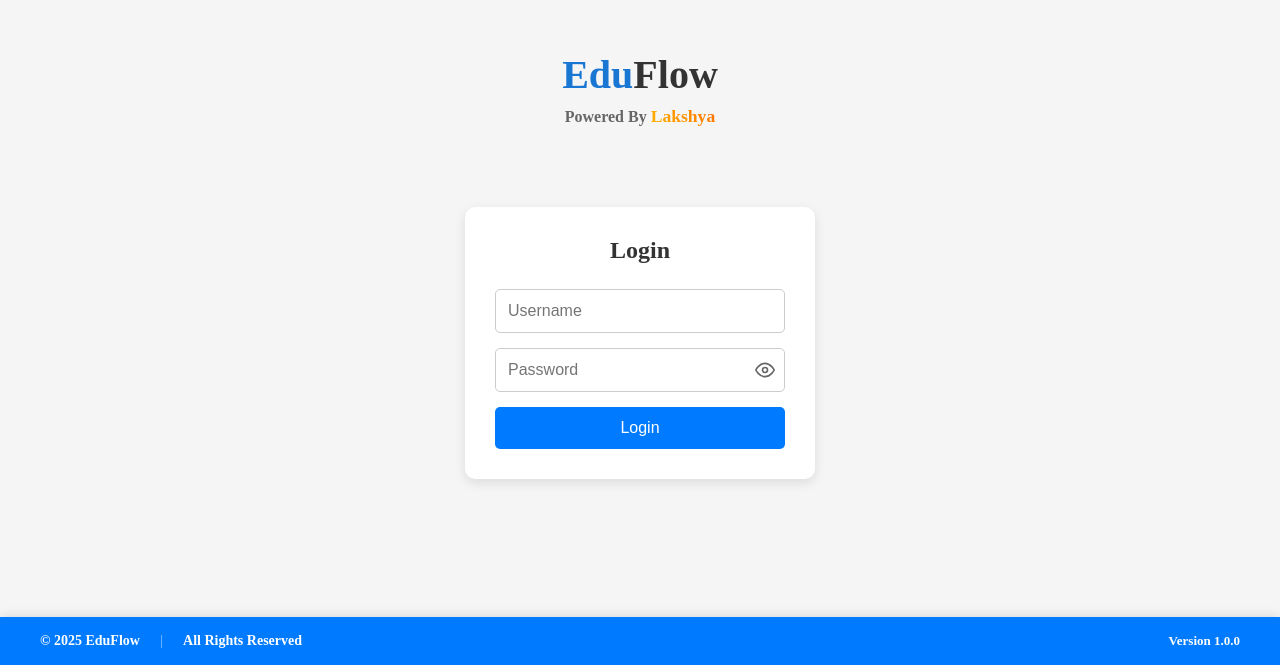
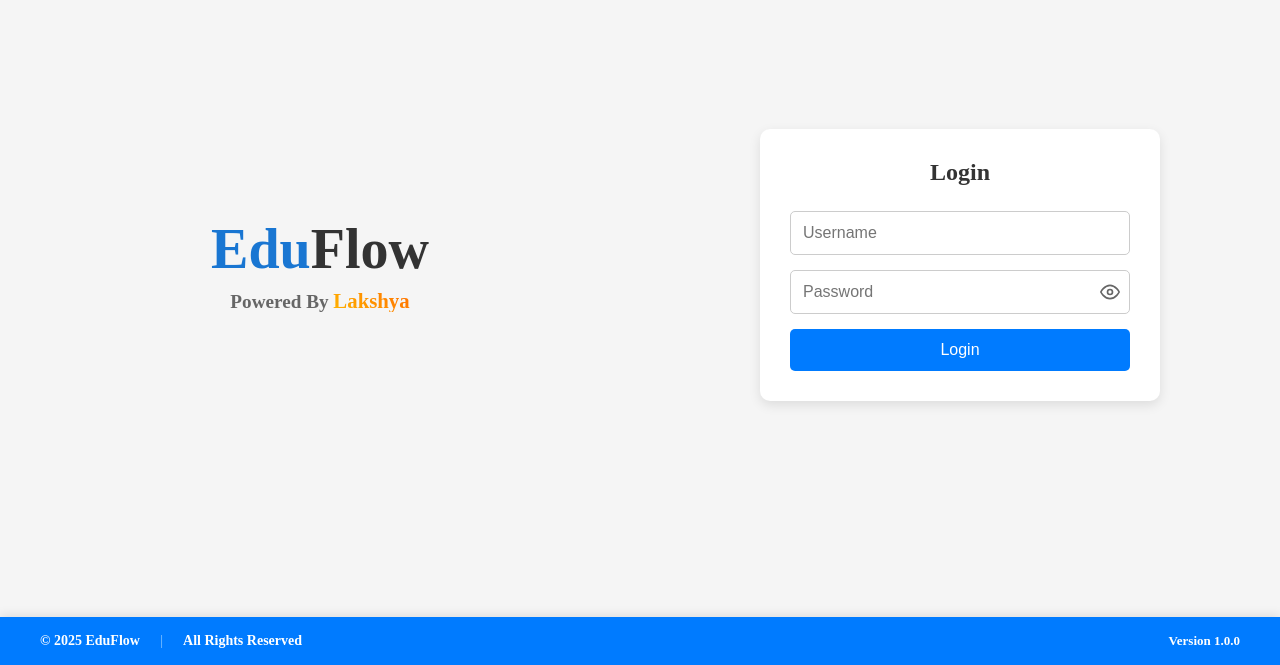
Before and after one commit to BonyRoy/Lakshya, a React (Vite) app: page / in a window 1280 px wide. Shown: the part 135-800 px from the top of the page. Built offline with nearby package versions, Linux system fonts and the light colour scheme.

Commit message:
login design updated

```diff
--- a/src/Pages/Login.jsx
+++ b/src/Pages/Login.jsx
@@ -161,10 +161,23 @@ const Login = () => {
           justifyContent: "center",
           alignItems: "center",
           backgroundColor: "#f5f5f5",
-          flexDirection: "column",
-          gap: "80px",
+          padding: "20px",
+          boxSizing: "border-box",
         }}
       >
+        {/* Main container - responsive flex direction */}
+        <div
+          style={{
+            display: "flex",
+            alignItems: "center",
+            justifyContent: "center",
+            gap: "60px",
+            maxWidth: "1200px",
+            width: "100%",
+          }}
+          className="main-container"
+        >
+          {/* Branding Section */}
           <div
             style={{
               display: "flex",
@@ -172,19 +185,23 @@ const Login = () => {
               alignItems: "center",
               justifyContent: "center",
               textAlign: "center",
+              flex: "1",
+              minWidth: "300px",
             }}
+            className="branding-section"
           >
             <h1
               style={{
                 margin: 0,
-              fontSize: "2.5rem",
+                fontSize: "3.5rem",
                 fontWeight: "bold",
                 marginBottom: "8px",
               }}
+              className="main-title"
             >
               <span
                 style={{
-                color: "#1976d2", // Blue like button color
+                  color: "#1976d2",
                 }}
               >
                 Edu
@@ -200,9 +217,10 @@ const Login = () => {
             <h2
               style={{
                 margin: 0,
-              fontSize: "1rem",
+                fontSize: "1.2rem",
                 color: "#666",
               }}
+              className="subtitle"
             >
               Powered By{" "}
               <span
@@ -213,7 +231,7 @@ const Login = () => {
                   WebkitTextFillColor: "transparent",
                   backgroundClip: "text",
                   fontWeight: "bold",
-                fontSize: "1.1rem",
+                  fontSize: "1.3rem",
                 }}
               >
                 Lakshya
@@ -221,6 +239,16 @@ const Login = () => {
             </h2>
           </div>
 
+          {/* Login Form Section */}
+          <div
+            style={{
+              flex: "1",
+              display: "flex",
+              justifyContent: "center",
+              minWidth: "350px",
+            }}
+            className="form-section"
+          >
             <form
               onSubmit={handleSubmit}
               style={{
@@ -231,7 +259,7 @@ const Login = () => {
                 borderRadius: "10px",
                 boxShadow: "0 4px 12px rgba(0,0,0,0.1)",
                 gap: "15px",
-            minWidth: "350px",
+                width: "100%",
                 maxWidth: "400px",
               }}
             >
@@ -266,7 +294,7 @@ const Login = () => {
                   disabled={loading}
                   style={{
                     padding: "12px",
-                paddingRight: "40px", // Make space for the icon
+                    paddingRight: "40px",
                     fontSize: "16px",
                     border: "1px solid #ccc",
                     borderRadius: "5px",
@@ -336,6 +364,8 @@ const Login = () => {
               </button>
             </form>
           </div>
+        </div>
+      </div>
 
       {/* Footer */}
       <footer
@@ -390,22 +420,6 @@ const Login = () => {
             <span>Version 1.0.0</span>
           </div>
         </div>
-
-        {/* Mobile responsive layout */}
-        <style>{`
-          @media (max-width: 768px) {
-            footer > div {
-              flex-direction: column !important;
-              text-align: center !important;
-            }
-            footer > div > div:first-child {
-              justify-content: center !important;
-            }
-            footer > div > div:last-child {
-              justify-content: center !important;
-            }
-          }
-        `}</style>
       </footer>
 
       {/* Toast Container */}
@@ -422,11 +436,67 @@ const Login = () => {
         theme="light"
       />
 
-      {/* CSS for loading spinner animation */}
+      {/* CSS for animations and responsive design */}
       <style>{`
         @keyframes spin {
           0% { transform: rotate(0deg); }
           100% { transform: rotate(360deg); }
+        }
+
+        /* Mobile responsive design */
+        @media (max-width: 768px) {
+          .main-container {
+            flex-direction: column !important;
+            gap: 40px !important;
+            padding: 0 !important;
+          }
+
+          .branding-section {
+            order: 1;
+          }
+
+          .form-section {
+            order: 2;
+            min-width: auto !important;
+          }
+
+          .main-title {
+            font-size: 2.5rem !important;
+          }
+
+          .subtitle {
+            font-size: 1rem !important;
+          }
+
+          /* Footer mobile layout */
+          footer > div {
+            flex-direction: column !important;
+            text-align: center !important;
+          }
+          footer > div > div:first-child {
+            justify-content: center !important;
+          }
+          footer > div > div:last-child {
+            justify-content: center !important;
+          }
+        }
+
+        /* Tablet responsive design */
+        @media (max-width: 1024px) and (min-width: 769px) {
+          .main-container {
+            gap: 40px !important;
+          }
+
+          .main-title {
+            font-size: 3rem !important;
+          }
+        }
+
+        /* Large desktop optimization */
+        @media (min-width: 1200px) {
+          .main-container {
+            gap: 80px !important;
+          }
         }
       `}</style>
     </>
```
Lines whose indentation alone changed are shown as unchanged.
